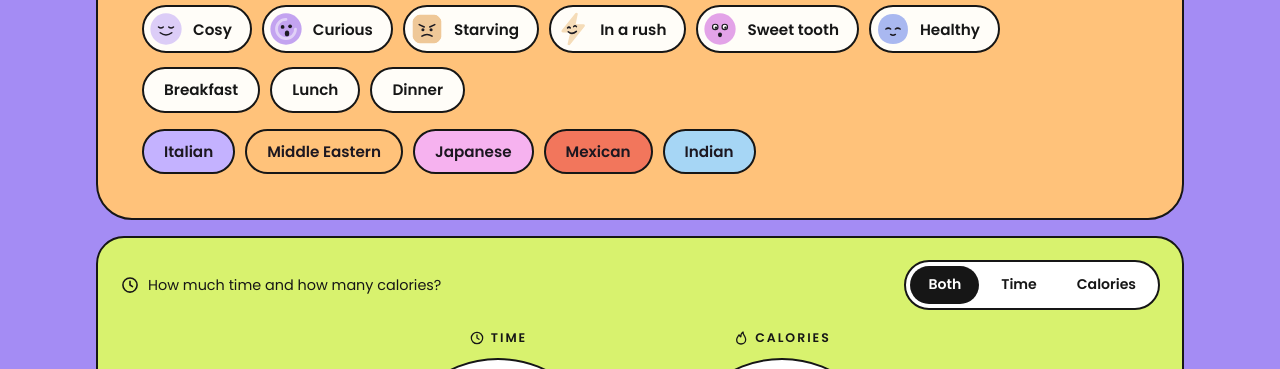
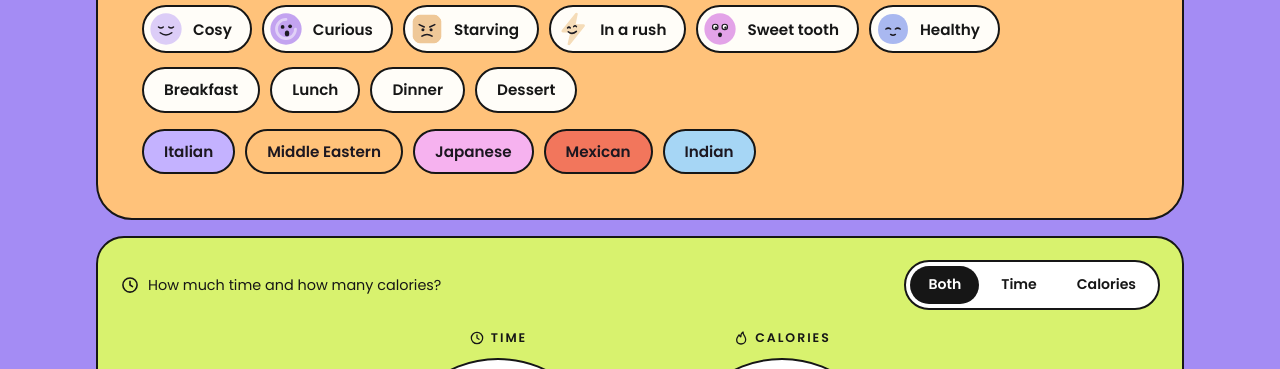
Before and after one commit to DarioCavaliere/DarioCavaliere, a plain HTML site: page index.html in a window 1280 px wide. Shown: the part 353-722 px from the top of the page. Drawn offline with Linux system fonts and the light colour scheme; a web font is replaced by a local one.

Commit message:
Add a Dessert chip after Dinner in the mood box
It shows desserts and bakes (20 dishes).

Co-Authored-By: Claude Opus 5.5 <noreply@anthropic.com>
Claude-Session: https://claude.ai/code/session_019UumtbxDsSXF6FDtZ3kAsA

```diff
--- a/index.html
+++ b/index.html
@@ -1687,7 +1687,8 @@ const MOODS = [
 const MEALS = [
   {key:"breakfast", label:"Breakfast", title:"For breakfast", test:r => r.category === "Breakfast" || /shakshuka|chilaquiles|pancake|frittata|banana bread/i.test(r.title || "")},
   {key:"lunch",     label:"Lunch",     title:"For lunch",     test:r => ["Salads", "Soups", "Starters"].includes(r.category) || (r.category === "Mains" && Number(r.time) > 0 && r.time <= 30) || /wrap|bowl|tacos|puccia|arayes|meal prep|panzanella|torta salata/i.test(r.title || "")},
-  {key:"dinner",    label:"Dinner",    title:"For dinner",    test:r => r.category === "Mains"}
+  {key:"dinner",    label:"Dinner",    title:"For dinner",    test:r => r.category === "Mains"},
+  {key:"dessert",   label:"Dessert",   title:"For dessert",   test:r => r.category === "Desserts" || r.category === "Baking"}
 ];
 const QUIZ = [
   {key:"over30",  title:"Worth the wait: over 30 minutes", test:r => r.time > 30},
```
Also changed, not shown: version-b.html (+2 -1 lines).
